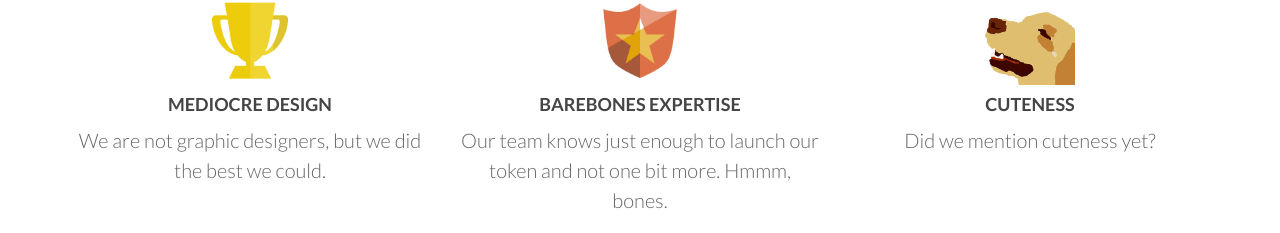
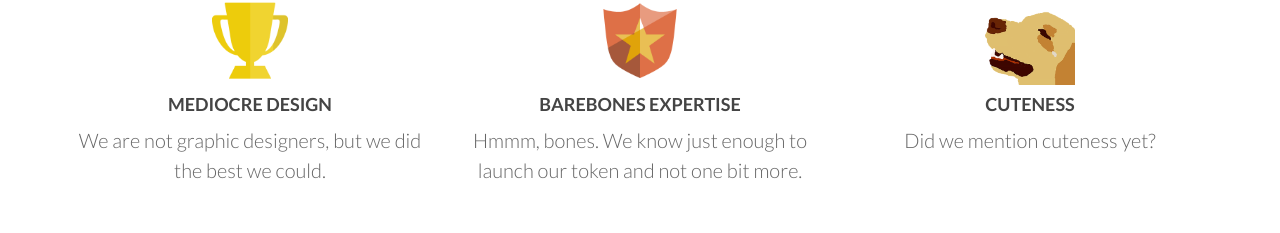
Before and after one commit to GldGrl/GldGrl.github.io, a plain HTML site: page index.html in a window 1280 px wide. Shown: the part 719-952 px from the top of the page. Drawn offline with Linux system fonts and the light colour scheme.

Commit message:
final commit

```diff
--- a/index.html
+++ b/index.html
@@ -62,7 +62,7 @@
       <div class="col-md-4 mt">
         <img src="img/ico-01.png" alt="" width="90">
         <h4>BAREBONES EXPERTISE</h4>
-        <p>Our team knows just enough to launch our token and not one bit more. Hmmm, bones.</p>
+        <p>Hmmm, bones. We know just enough to launch our token and not one bit more.</p>
       </div>
       <!--/col-md-4-->
 
```
